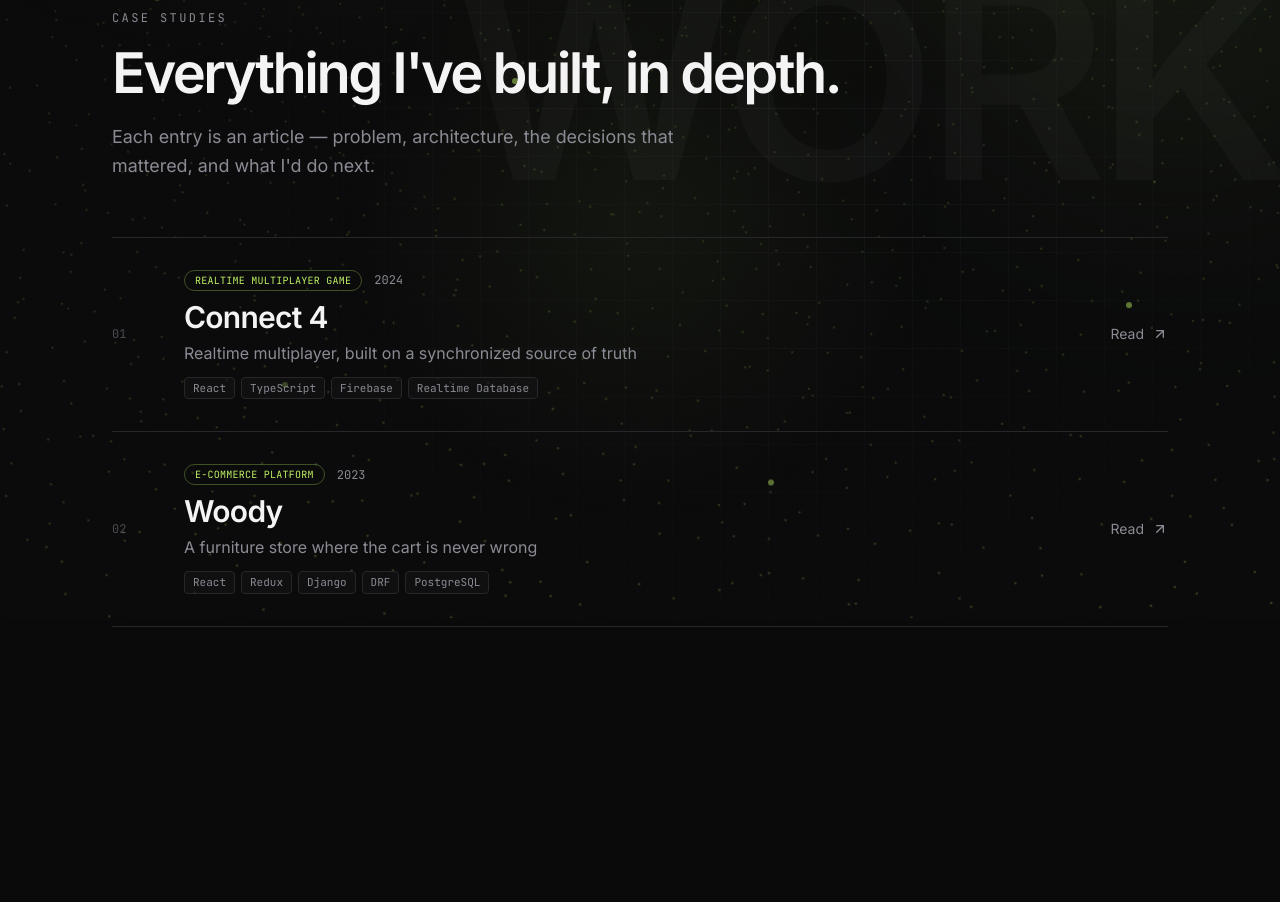
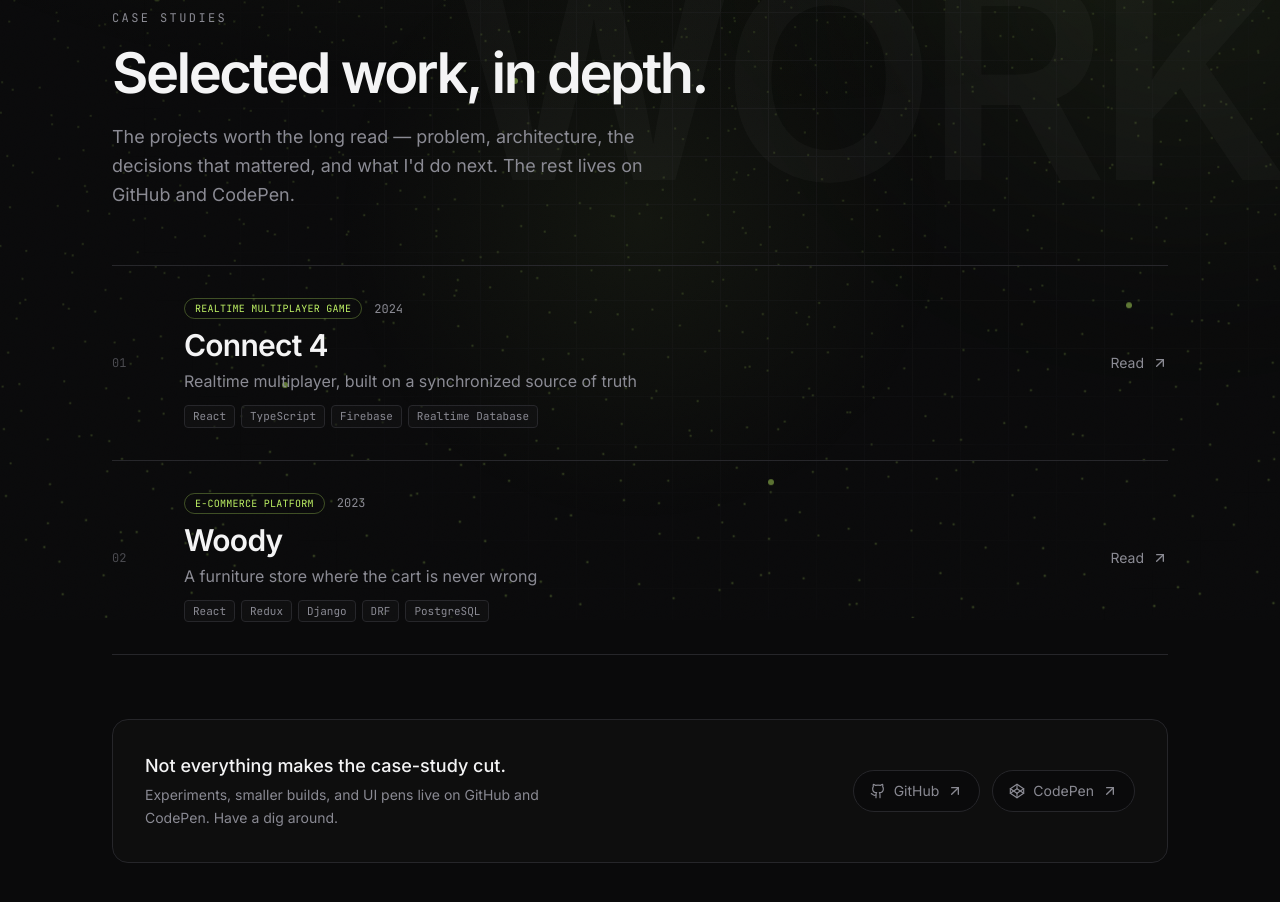
Before and after one commit to kdev307/portfolio-v2, a React (Vite) app: page /work in a window 1280 px wide. Shown: the part 180-1082 px from the top of the page. Before the commit the page ends 935 px from the top, so only its background shows below. Built offline with nearby package versions, Linux system fonts and the light colour scheme.

Commit message:
updated readme preview image & added github and codepen links in the work section for easy access

```diff
--- a/src/pages/WorkIndex.tsx
+++ b/src/pages/WorkIndex.tsx
@@ -1,12 +1,16 @@
 import { Link } from "react-router-dom";
-import { ArrowLeft } from "lucide-react";
+import { ArrowLeft, ArrowUpRight, Github, Codepen } from "lucide-react";
 import { motion } from "framer-motion";
 import { visibleProjects as projects } from "@/data/projects";
+import { profile } from "@/data/profile";
 import { ProjectPreview } from "@/components/previews/ProjectPreview";
 import { PageBackdrop } from "@/components/graphics/PageBackdrop";
 import { ShimmerReveal } from "@/components/ui/ShimmerReveal";
 import { ListSkeleton } from "@/components/ui/Skeleton";
 import { fadeUp } from "@/lib/motion";
+
+const findSocial = (label: string) =>
+    profile.socials.find((s) => s.label === label)?.href ?? "#";
 
 export function WorkIndex() {
     return (
@@ -29,17 +33,23 @@ export function WorkIndex() {
                 >
                     <span className="section-label">Case Studies</span>
                     <h1 className="mt-4 text-balance text-h1 font-semibold tracking-tightest">
-          Everything I've built, in depth.
+                        Selected work, in depth.
                     </h1>
                     <p className="mt-5 max-w-xl text-lead text-muted">
-          Each entry is an article — problem, architecture, the decisions that
-          mattered, and what I'd do next.
+                        The projects worth the long read — problem,
+                        architecture, the decisions that mattered, and what I'd
+                        do next. The rest lives on GitHub and CodePen.
                     </p>
                 </motion.header>
 
                 <ShimmerReveal
                     className="mt-14"
-        skeleton={<ListSkeleton rows={projects.length} variant="project" />}
+                    skeleton={
+                        <ListSkeleton
+                            rows={projects.length}
+                            variant="project"
+                        />
+                    }
                 >
                     <div>
                         {projects.map((p, i) => (
@@ -47,6 +57,47 @@ export function WorkIndex() {
                         ))}
                     </div>
                 </ShimmerReveal>
+
+                {/* the long tail lives elsewhere */}
+                <motion.div
+                    variants={fadeUp}
+                    initial="hidden"
+                    whileInView="show"
+                    viewport={{ once: true }}
+                    className="mt-16 flex flex-col gap-5 rounded-2xl border border-border bg-surface/40 p-6 sm:flex-row sm:items-center sm:justify-between sm:p-8"
+                >
+                    <div>
+                        <h2 className="text-lg font-medium text-text">
+                            Not everything makes the case-study cut.
+                        </h2>
+                        <p className="mt-1 max-w-md text-sm leading-relaxed text-muted">
+                            Experiments, smaller builds, and UI pens live on
+                            GitHub and CodePen. Have a dig around.
+                        </p>
+                    </div>
+                    <div className="flex flex-wrap gap-3">
+                        <a
+                            href={findSocial("GitHub")}
+                            target="_blank"
+                            rel="noopener noreferrer"
+                            className="group inline-flex items-center gap-2 rounded-full border border-border bg-bg px-4 py-2.5 text-sm text-muted transition-colors duration-300 hover:border-accent/40 hover:text-text"
+                        >
+                            <Github className="h-4 w-4" strokeWidth={1.75} />
+                            GitHub
+                            <ArrowUpRight className="h-4 w-4 transition-transform group-hover:translate-x-0.5 group-hover:-translate-y-0.5" />
+                        </a>
+                        <a
+                            href={findSocial("CodePen")}
+                            target="_blank"
+                            rel="noopener noreferrer"
+                            className="group inline-flex items-center gap-2 rounded-full border border-border bg-bg px-4 py-2.5 text-sm text-muted transition-colors duration-300 hover:border-accent/40 hover:text-text"
+                        >
+                            <Codepen className="h-4 w-4" strokeWidth={1.75} />
+                            CodePen
+                            <ArrowUpRight className="h-4 w-4 transition-transform group-hover:translate-x-0.5 group-hover:-translate-y-0.5" />
+                        </a>
+                    </div>
+                </motion.div>
             </main>
         </>
     );
```
Also changed, not shown: public/preview.png. Lines whose indentation alone changed are shown as unchanged.
